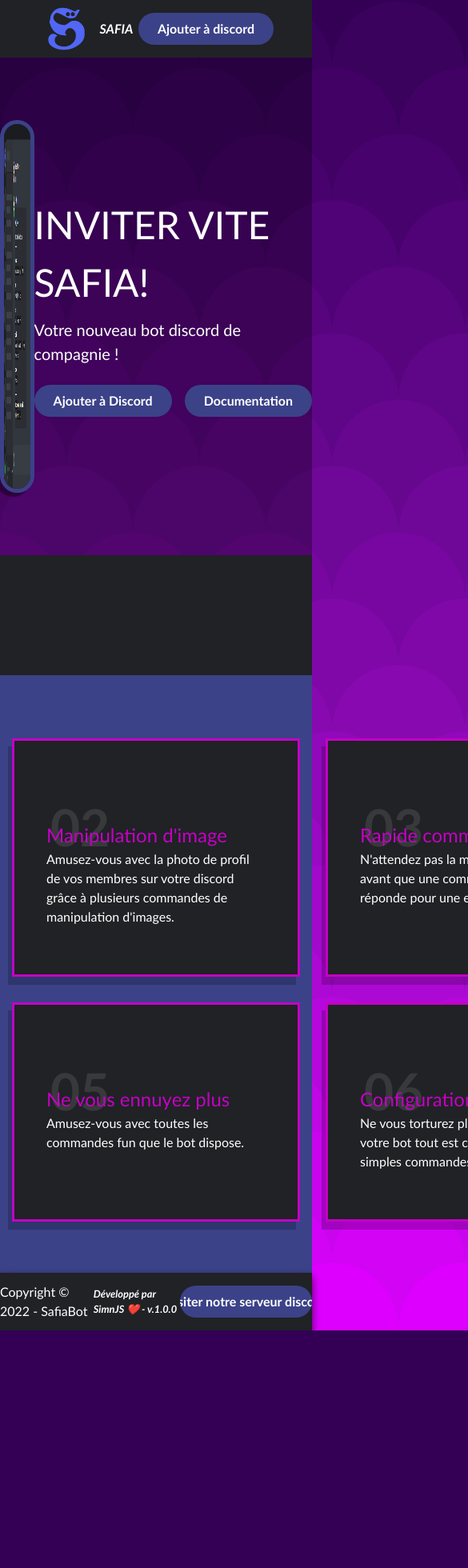
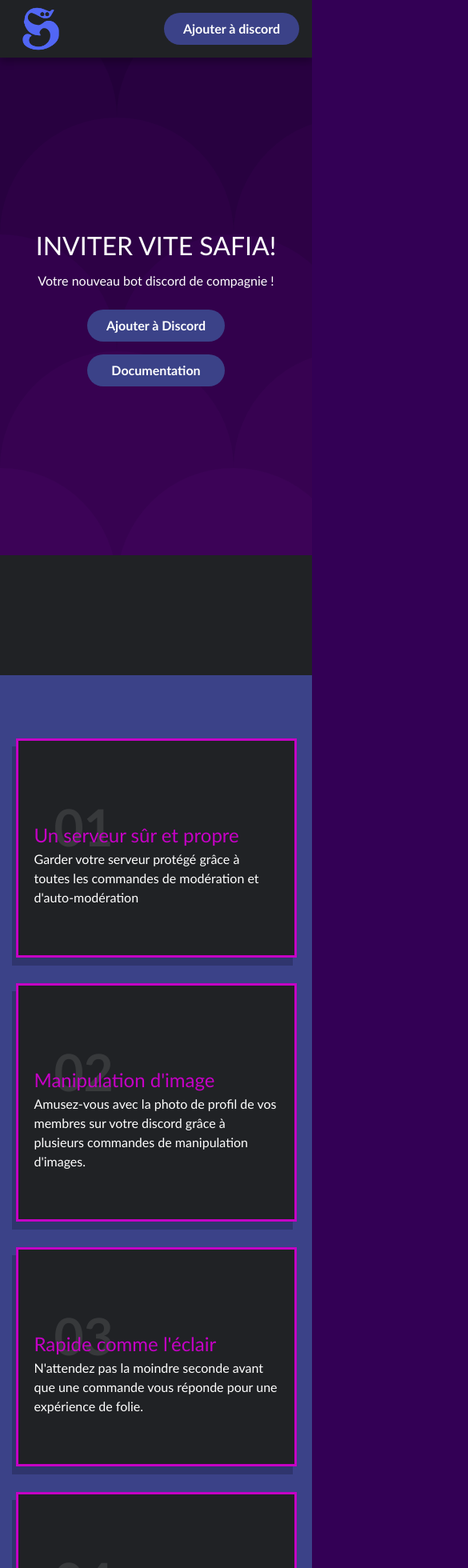
Before and after one commit to simnJS/safia-web, a Next.js app: page / in a window 390 px wide. Shown: the top 1960 px of the page at 80% size, 585 px wide, since content can reach past the window. Before the commit the page ends 1663 px from the top, so only its background shows below. Built offline with nearby package versions, Linux system fonts and the light colour scheme.

Commit message:
Updating Responsive

```diff
--- a/src/components/Footer.tsx
+++ b/src/components/Footer.tsx
@@ -3,9 +3,13 @@
 export default function Footer() {
   return (
     <footer className={styles.footer}>
-      <p>Copyright © 2022 - SafiaBot</p>
-      <p className={styles.credit}>Développé par SimnJS ❤️ - v.1.0.0</p>
-      <a className={styles.footer_link} href="">Visiter notre serveur discord</a>
+        <div className='flex-1'>
+            <p>Copyright © 2023 - SafiaBot</p>
+        </div>
+        <p className={styles.credit}>Développé par SimnJS ❤️ - v.1.0.0</p>
+        <div className="flex-1 flex justify-end">
+            <a className={styles.footer_link} href="">Visiter notre serveur discord</a>
+        </div>
     </footer>
   );
 }
--- a/src/components/Header.tsx
+++ b/src/components/Header.tsx
@@ -3,9 +3,13 @@
 export default function Header() {
   return (
     <header className={styles.header}>
-      <img className={styles.img} src="/logo.png" alt="Logo" />
-      <h1 className={styles.h1}>SAFIA</h1>
-      <a href="">Ajouter à discord</a>
+        <div className='flex-1'>
+            <img className={styles.img} src="/logo.png" alt="Logo" />
+        </div>
+        <h1 className={styles.h1}>SAFIA</h1>
+        <div className="flex-1 flex justify-end">
+            <a href="">Ajouter à discord</a>
+        </div>
     </header>
   );
 }
--- a/src/pages/record/[guild_id]/[user_id].tsx
+++ b/src/pages/record/[guild_id]/[user_id].tsx
@@ -1,6 +1,8 @@
 import { useRouter } from 'next/router'
 import { useEffect, useState } from 'react'
 import styles from '../../../styles/components/Card.module.css'
+import Header from '@/components/Header';
+import Footer from '@/components/Footer';
 interface DiscordUser {
   id: string;
   username: string;
@@ -69,7 +71,7 @@
   if (jsonSanctionData === null || jsonMemberData === null) {
     return (
         <section className={styles.background} id="no_data">
-        <div className="flex flex-col items-center justify-center h-screen">
+        <div className="flex flex-col items-center justify-center">
             <div className="spinner"></div>
         </div>
         </section>
@@ -78,7 +80,8 @@
 
   return (
     <section className={styles.background} id="features">
-    <div className="flex flex-col items-center justify-center h-screen">
+    <Header />
+    <div className="flex flex-col items-center justify-center">
       <h1 className="text-3xl font-bold mb-8" style={{ color: 'white' }}> Casier de {(JSON.parse(jsonMemberData) as jsonMemberData).username} </h1>
       <div className="grid grid-cols-1 md:grid-cols-2 max-w-4xl w-full gap-6">
         {JSON.parse(jsonSanctionData).map((sanction: any) => (
@@ -140,6 +143,7 @@
         ))}
       </div>
     </div>
+    <Footer />
     </section>
   )
 }
--- a/src/pages/utils/[guild_id]/emojis.tsx
+++ b/src/pages/utils/[guild_id]/emojis.tsx
@@ -1,6 +1,8 @@
 import { useRouter } from 'next/router'
 import { useEffect, useState } from 'react'
 import styles from '../../../styles/components/Card.module.css'
+import Header from '@/components/Header';
+import Footer from '@/components/Footer';
 
 interface EmojiData {
   name: string;
@@ -46,7 +48,8 @@
 
   return (
     <section className={styles.background} id="features">
-    <div className="flex flex-col items-center justify-center h-screen">
+        <Header />
+    <div className="flex flex-col items-center justify-center py-16">
       <h1 className="text-3xl font-bold mb-8" style={{ color: 'white' }}>
         Voici la liste des emojis du serveur
       </h1>
@@ -82,6 +85,7 @@
         ))}
       </div>
     </div>
+    <Footer />
     </section>
   )
 }
--- a/src/styles/components/Features.module.css
+++ b/src/styles/components/Features.module.css
@@ -95,3 +95,21 @@
   .container .box:hover p {
     color: #fff;
   }
+
+@media screen and (max-width: 1260px) {
+.features .container {
+    grid-template-columns: 1fr 1fr;
+    }
+}
+
+@media screen and (max-width: 760px) {
+    .features .container {
+      grid-template-columns: 1fr;
+      max-width: 90%;
+    }
+
+    .features .container .box {
+      padding: 100px 20px 60px;
+      width: fit-content;
+    }
+}
--- a/src/styles/components/Footer.module.css
+++ b/src/styles/components/Footer.module.css
@@ -4,8 +4,8 @@
     height: 72px;
     display: flex;
     align-items: center;
-    justify-content: space-around;
     background-color: #202225;
+    padding: 0 3rem;
     /* border-radius: 0px 0px 25px 25px; */
     box-shadow: 0px 5px 10px rgba(0, 0, 0, 0.678);
   }
@@ -21,3 +21,14 @@
     font-weight: 700;
     font-style: italic;
   }
+
+@media screen and (max-width: 760px) {
+.footer {
+    flex-direction: column;
+    justify-content: center;
+    align-items: center;
+    grid-gap: .5rem;
+    padding: 1rem;
+    height: fit-content;
+    }
+}
--- a/src/styles/components/Header.module.css
+++ b/src/styles/components/Header.module.css
@@ -20,9 +20,20 @@
     display: flex;
     align-items: center;
     justify-content: space-between;
+    box-shadow: 0px 5px 10px rgba(0, 0, 0, .3);
 }
 
 .header a {
     --width: 155px;
     --height: 40px;
 }
+
+@media screen and (max-width: 760px) {
+    .header {
+        padding: 0 1rem;
+    }
+
+    .h1 {
+        display: none;
+    }
+}
--- a/src/styles/components/Landing.module.css
+++ b/src/styles/components/Landing.module.css
@@ -59,3 +59,45 @@
     --width: 200px;
     --height: 50px;
 }
+
+@media screen and (max-width: 1260px) {
+    .landing {
+        flex-direction: column;
+        justify-content: center;
+        justify-content: center;
+    }
+
+    .landing .img {
+        display: none;
+    }
+
+    .landing .img img {
+        width: inherit;
+    }
+
+      .landing .text {
+        align-items: center;
+    }
+}
+
+@media screen and (max-width: 760px) {
+    .landing .text * {
+        text-align: center;
+    }
+
+      .landing .text .links {
+        flex-direction: column;
+      }
+
+        .landing .text .links a {
+            width: 100%;
+        }
+
+    .landing .text h2 {
+        font-size: 2rem;
+    }
+
+    .landing .subtitle {
+        font-size: 1rem;
+    }
+}
--- a/src/styles/globals.css
+++ b/src/styles/globals.css
@@ -88,3 +88,22 @@
         transform: rotate(360deg);
     }
 }
+
+::-webkit-scrollbar {
+    width: 10px;
+    background-color: #404347;
+  }
+
+  ::-webkit-scrollbar-thumb {
+    background-color: #3b4288;
+    border-radius: 25px;
+  }
+
+  :root {
+    scrollbar-width: thin;
+  }
+
+  span.footer{
+    color: #c500c5;
+    text-decoration: underline;
+  }
```
Also changed, not shown: src/styles/components/Banner.module.css (line endings or trailing spaces), src/styles/components/Card.module.css (line endings or trailing spaces). Lines whose indentation alone changed are shown as unchanged.
